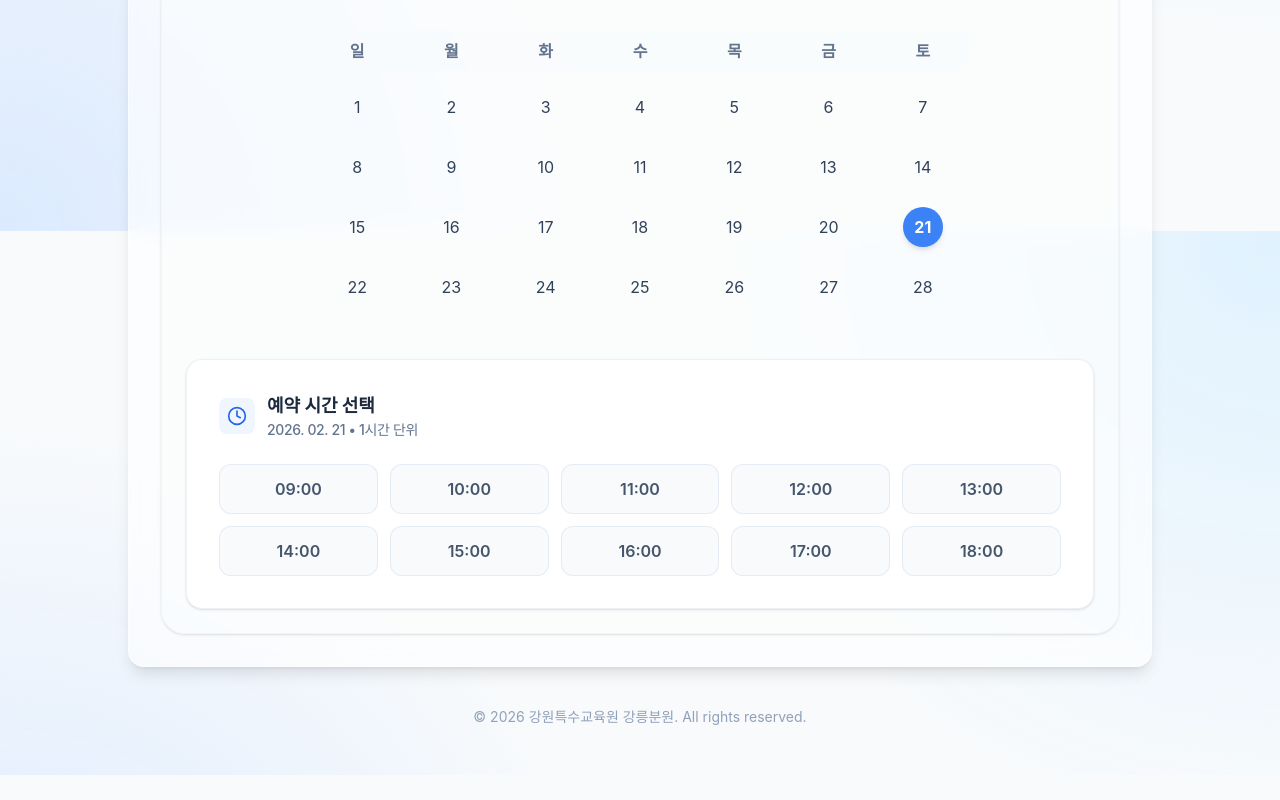
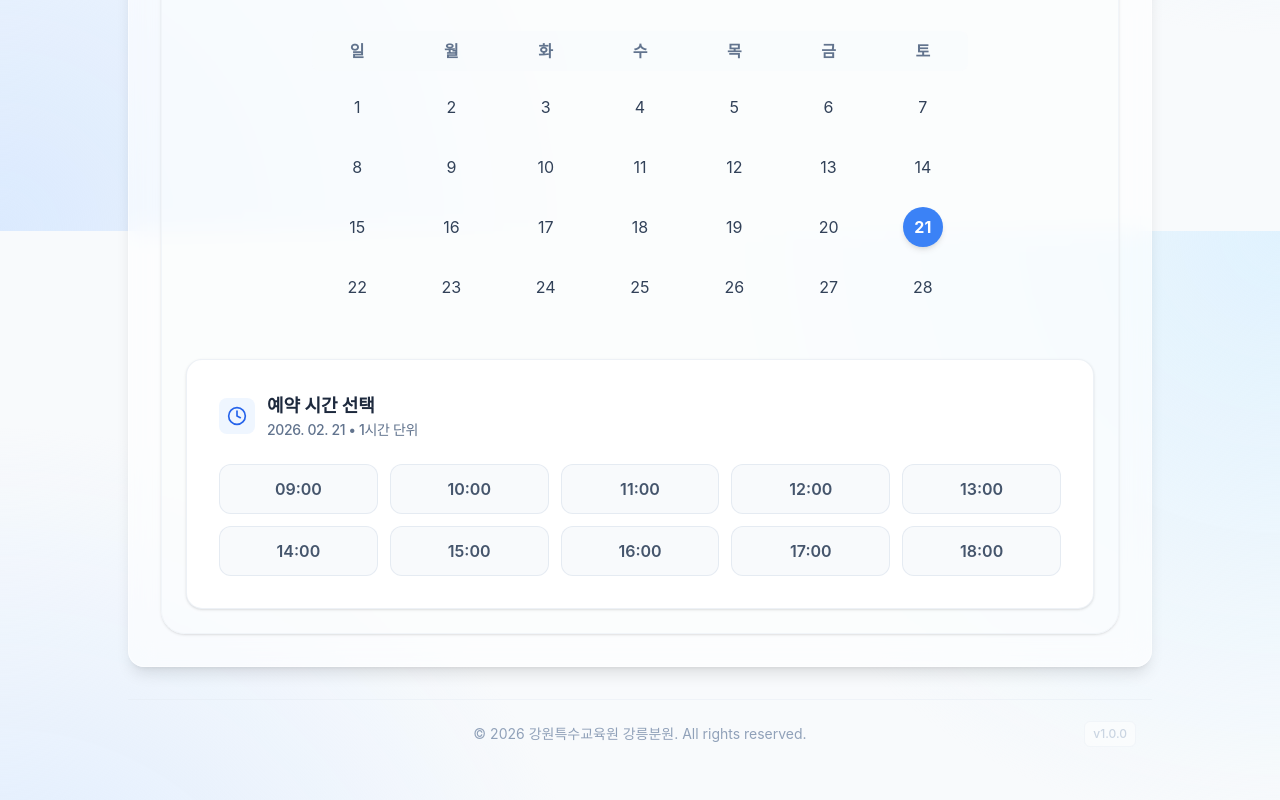
Before and after one commit to fumon1218/reservation-app, a React (Vite) app: page / in a window 1280 px wide. Shown: the part 569-1369 px from the top of the page. Before the commit the page ends 1344 px from the top, so only its background shows below. Built offline with nearby package versions, Linux system fonts and the light colour scheme.

Commit message:
Add app version to footer from package.json

```diff
--- a/package.json
+++ b/package.json
@@ -1,7 +1,7 @@
 {
   "name": "reservation-app",
   "private": true,
-  "version": "0.0.0",
+  "version": "1.0.0",
   "type": "module",
   "scripts": {
     "dev": "vite",
--- a/src/Layout.tsx
+++ b/src/Layout.tsx
@@ -48,7 +48,7 @@ export const Layout = () => {
                                     <UserIcon size={16} />
                                     <span className="font-bold text-slate-800">{currentUser.name}</span>
                                     <span className={`text-[10px] md:text-xs px-2 py-0.5 rounded-full font-bold uppercase tracking-wider ${currentUser.status === 'host' ? 'bg-amber-100 text-amber-700' :
-                                            currentUser.status === 'approved' ? 'bg-emerald-100 text-emerald-700' : 'bg-slate-200 text-slate-600'
+                                        currentUser.status === 'approved' ? 'bg-emerald-100 text-emerald-700' : 'bg-slate-200 text-slate-600'
                                         }`}>
                                         {currentUser.status}
                                     </span>
@@ -80,8 +80,13 @@ export const Layout = () => {
                     <Outlet context={{ requireLogin: () => setIsAuthModalOpen(true) }} />
                 </div>
 
-                <footer className="text-center text-slate-400 text-sm py-4">
-                    &copy; {new Date().getFullYear()} 강원특수교육원 강릉분원. All rights reserved.
+                <footer className="relative flex items-center justify-center text-slate-400 text-sm py-6 mt-8 border-t border-slate-200/40">
+                    <div className="text-center">
+                        &copy; {new Date().getFullYear()} 강원특수교육원 강릉분원. All rights reserved.
+                    </div>
+                    <div className="absolute right-4 text-xs font-medium text-slate-300 bg-white/50 px-2 py-1 rounded-md border border-slate-100">
+                        v{__APP_VERSION__}
+                    </div>
                 </footer>
             </div>
 
--- /dev/null
+++ b/src/vite-env.d.ts
@@ -0,0 +1,3 @@
+/// <reference types="vite/client" />
+
+declare const __APP_VERSION__: string;
--- a/vite.config.ts
+++ b/vite.config.ts
@@ -1,9 +1,13 @@
 import { defineConfig } from 'vite'
 import react from '@vitejs/plugin-react'
 import tailwindcss from '@tailwindcss/vite'
+import packageJson from './package.json'
 
 // https://vite.dev/config/
 export default defineConfig({
   plugins: [react(), tailwindcss()],
   base: '/reservation-app/',
+  define: {
+    __APP_VERSION__: JSON.stringify(packageJson.version),
+  }
 })
```
